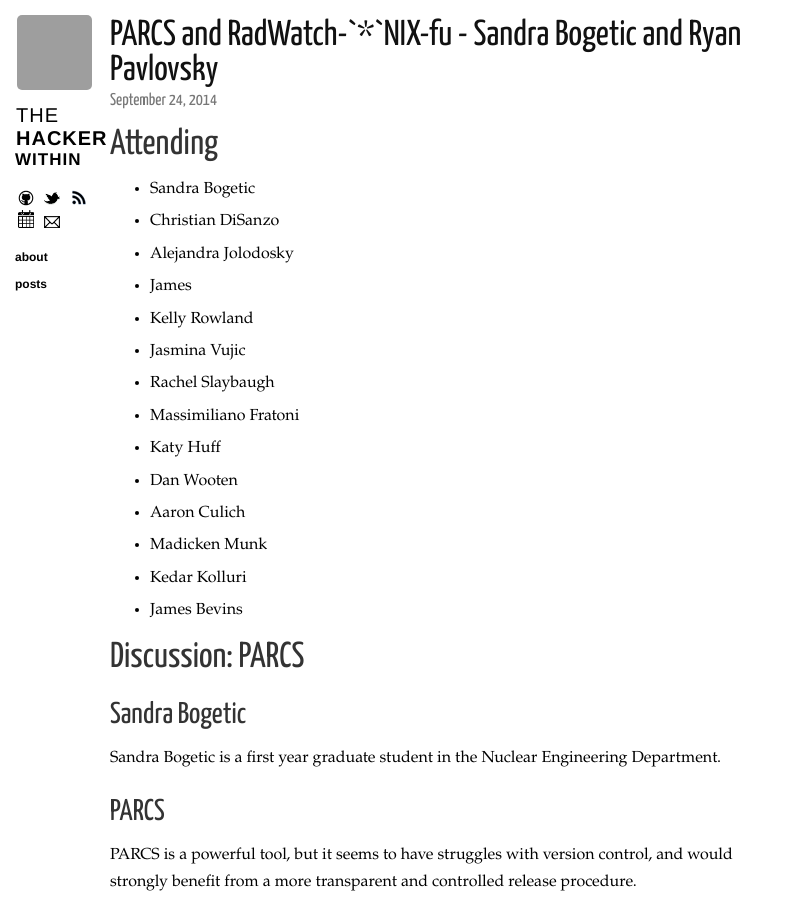
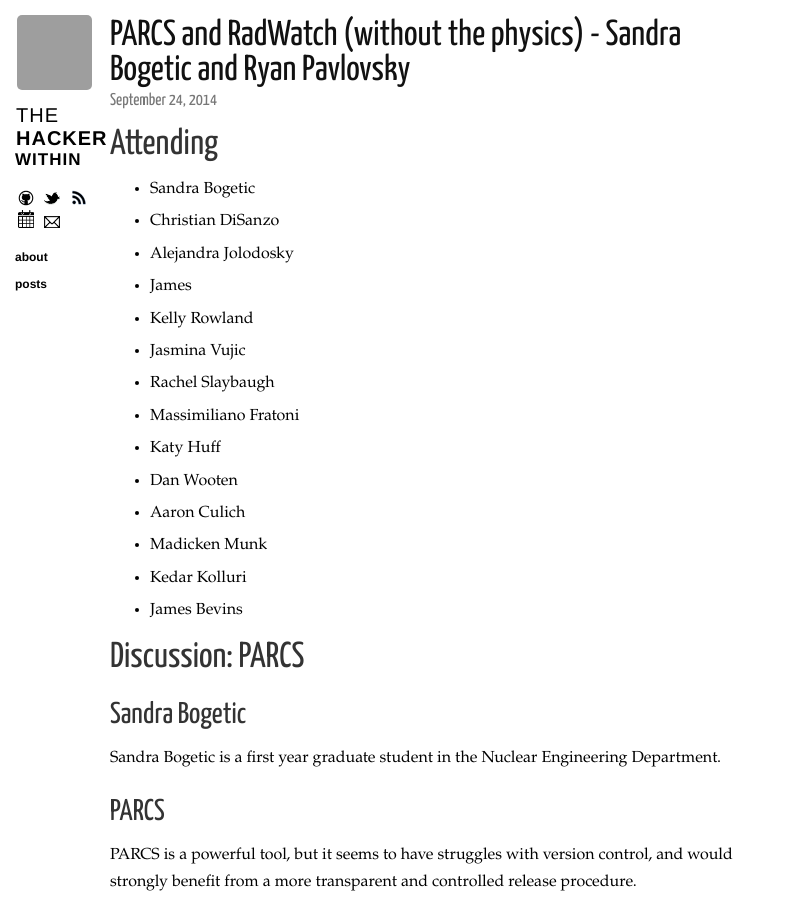
Before and after one commit to thehackerwithin/berkeley, a Jekyll site: the page built from _posts/2014-09-24-parcs-and-radwatch.markdown, in a window 1280 px wide and 900 px high. Shown: the whole window, without its empty margins (0-788 px from the left). Built offline with Jekyll 4.4.1, drawn with Linux system fonts in a browser that asks for light colours; nearby versions of some CDN libraries; Markdown is read by kramdown in place of the engine named in the settings; comment, search, counter and statistics services are not loaded; grey boxes are pictures that could not be loaded.

Commit message:
fixes title

```diff
--- a/_posts/2014-09-24-parcs-and-radwatch.markdown
+++ b/_posts/2014-09-24-parcs-and-radwatch.markdown
@@ -1,6 +1,6 @@
 ---
 layout: post
-title: PARCS and RadWatch-`*`NIX-fu - Sandra Bogetic and Ryan Pavlovsky
+title: PARCS and RadWatch (without the physics) - Sandra Bogetic and Ryan Pavlovsky
 comments: true
 category: posts
 tags: meeting parcs unix
```
